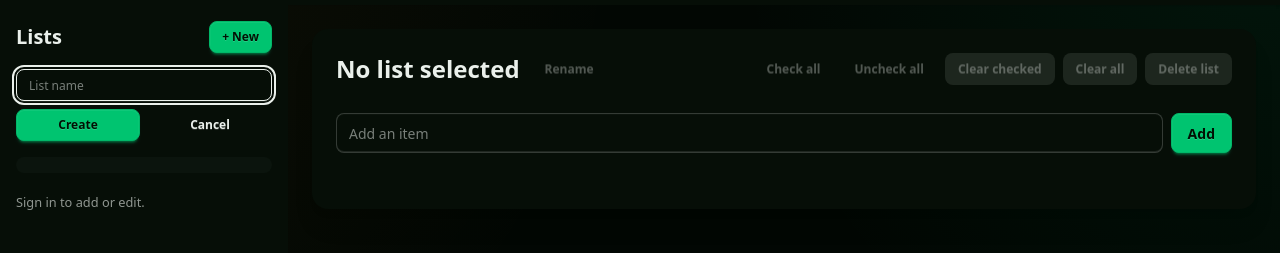
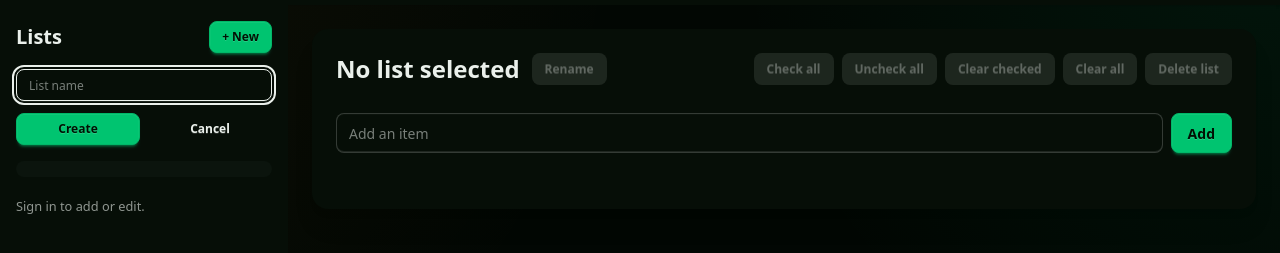
Before and after one commit to nsudhanva/shopping, a website with bundled scripts: page public/index.html in a window 1280 px wide. Both pictures are taken after a click on the button "+ New". Shown: the part 95-348 px from the top of the page. Built offline with nearby package versions, Linux system fonts and the light colour scheme; some packages are replaced by stand-ins of ours; no server answers; the database is empty.

Commit message:
refactor: Move item quantity and unit inputs into the actions section and update button styles.

```diff
--- a/public/index.html
+++ b/public/index.html
@@ -52,7 +52,7 @@
             <div>
               <div class="flex items-center gap-3">
                 <h2 id="active-list-title" class="card-title text-2xl">Loading…</h2>
-                <button id="edit-list-btn" class="btn btn-ghost btn-sm">Rename</button>
+                <button id="edit-list-btn" class="btn btn-outline btn-sm">Rename</button>
               </div>
               <form id="edit-list-form" class="hidden flex gap-2 mt-2">
                 <input id="edit-list-input" type="text" name="name" placeholder="List name" maxlength="60" required
@@ -63,8 +63,8 @@
               <p id="active-list-subtitle" class="text-sm text-muted mt-1"></p>
             </div>
             <div class="flex flex-wrap gap-2">
-              <button id="check-all-btn" class="btn btn-ghost btn-sm">Check all</button>
-              <button id="uncheck-all-btn" class="btn btn-ghost btn-sm">Uncheck all</button>
+              <button id="check-all-btn" class="btn btn-outline btn-sm">Check all</button>
+              <button id="uncheck-all-btn" class="btn btn-outline btn-sm">Uncheck all</button>
               <button id="clear-checked-btn" class="btn btn-error btn-outline btn-sm">Clear checked</button>
               <button id="clear-all-btn" class="btn btn-error btn-outline btn-sm">Clear all</button>
               <button id="delete-list-btn" class="btn btn-error btn-sm">Delete list</button>
@@ -93,7 +93,7 @@
           <button id="new-list-btn" class="btn btn-primary btn-sm">+ New</button>
         </div>
 
-        <form id="new-list-form" class="hidden space-y-2 mb-4">
+        <form id="new-list-form" class="hidden space-y-3 mb-4">
           <input id="new-list-input" type="text" name="name" placeholder="List name" maxlength="60" required
             class="input input-bordered input-sm w-full" />
           <div class="flex gap-2">
--- a/src/ui.ts
+++ b/src/ui.ts
@@ -340,9 +340,8 @@ export function renderItems(state: State, handlers: ItemHandlers) {
     qtyJoin.appendChild(decBtn);
     qtyJoin.appendChild(qtyInput);
     qtyJoin.appendChild(incBtn);
-    topRow.appendChild(qtyJoin);
 
-    // Unit input (AFTER quantity)
+    // Unit input
     const unitInput = document.createElement("input");
     unitInput.type = "text";
     unitInput.className = "input input-sm input-bordered w-20";
@@ -360,7 +359,6 @@ export function renderItems(state: State, handlers: ItemHandlers) {
         unitInput.blur();
       }
     });
-    topRow.appendChild(unitInput);
 
     content.appendChild(topRow);
 
@@ -437,6 +435,8 @@ export function renderItems(state: State, handlers: ItemHandlers) {
         handlers.onDelete(item.id);
       });
 
+      actions.appendChild(qtyJoin);
+      actions.appendChild(unitInput);
       actions.appendChild(moveUpBtn);
       actions.appendChild(moveDownBtn);
       actions.appendChild(editBtn);
```
Also changed, not shown: public/styles.css.
